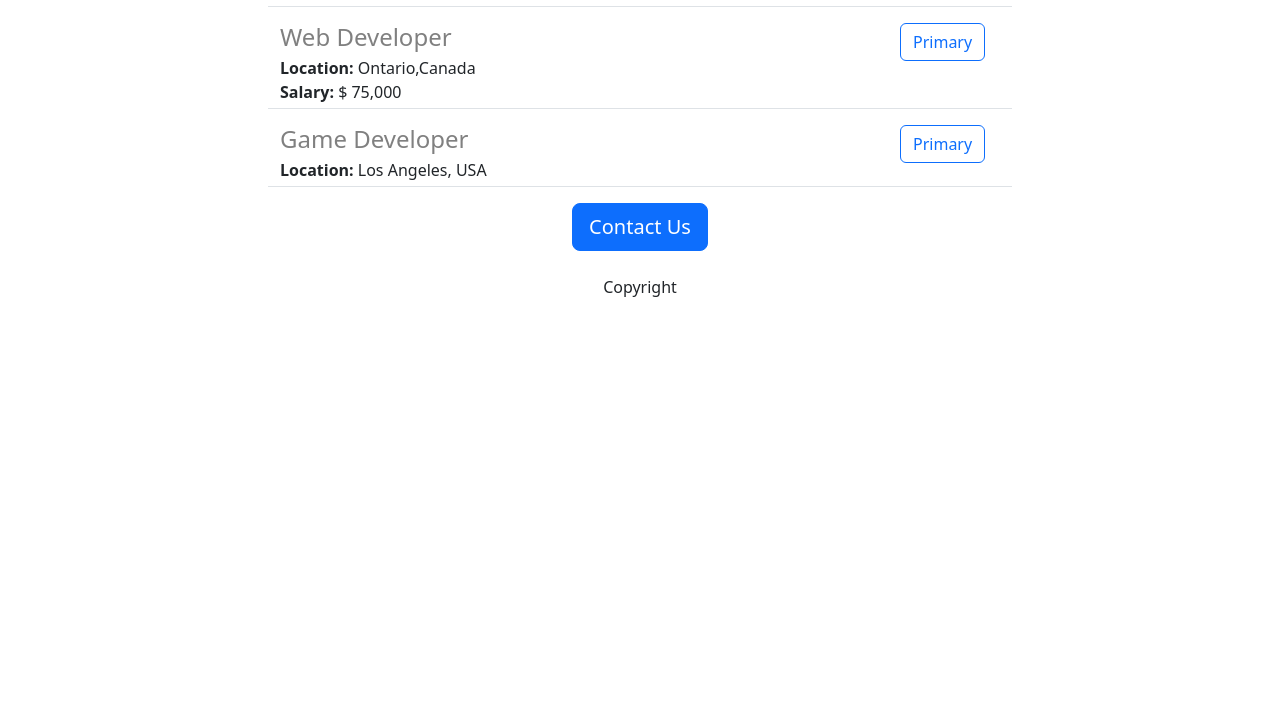
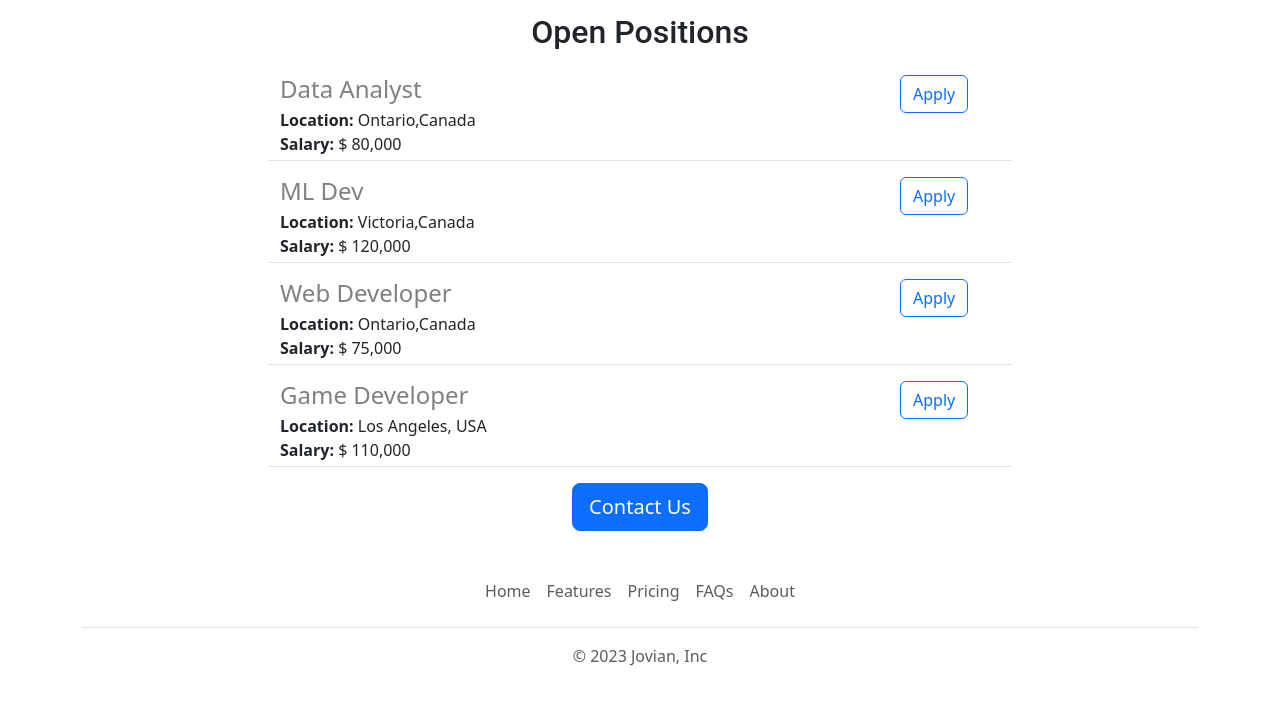
Before and after one commit to CesarB23/Web-Dev-Flask, a Flask app: page / in a window 1280 px wide. Shown: the part 925-1649 px from the top of the page. Before the commit the page ends 1222 px from the top, so only its background shows below. Run offline with Flask 3, Linux system fonts and the light colour scheme.

Commit message:
Added reusable templates at homepage

```diff
--- a/app.py
+++ b/app.py
@@ -1,40 +1,38 @@
-from flask import Flask,render_template,jsonify
+from flask import Flask, render_template, jsonify
 
 app = Flask(__name__)
 jobs = [
     {
-        'id':1,
-        'title':'Data Analyst',
-        'location':'Ontario,Canada',
-        'salary':'$ 80,000 '
+        "id": 1,
+        "title": "Data Analyst",
+        "location": "Ontario,Canada",
+        "salary": "$ 80,000 ",
+    },
+    {"id": 2, "title": "ML Dev", "location": "Victoria,Canada", "salary": "$ 120,000 "},
+    {
+        "id": 3,
+        "title": "Web Developer",
+        "location": "Ontario,Canada",
+        "salary": "$ 75,000 ",
     },
     {
-        'id':2,
-        'title':'ML Dev',
-        'location':'Victoria,Canada',
-        'salary':'$ 120,000 '
+        "id": 4,
+        "title": "Game Developer",
+        "location": "Los Angeles, USA",
+        "salary": "$ 110,000 ",
     },
-    {
-        'id':3,
-        'title':'Web Developer',
-        'location':'Ontario,Canada',
-        'salary':'$ 75,000 '
-    },
-    {
-        'id':4,
-        'title':'Game Developer',
-        'location':'Los Angeles, USA',
-        # 'salary':'$ 110,000 '
-    }
 ]
+
+
 @app.route("/")
 def hello_world():
-    return render_template('home.html',
-                           jobs=jobs,
-                           company_name='Jovian')
+    return render_template("home.html", jobs=jobs, company_name="Jovian")
+
+
 @app.route("/api/jobs")
 def list_jobs():
     return jsonify(jobs)
 
+
 if __name__ == "__main__":
-     app.run(host='0.0.0.0',debug=True)
+    app.run(host="0.0.0.0", debug=True)
--- a/static/style.css
+++ b/static/style.css
@@ -11,6 +11,7 @@
   width: 100%;
   height: 450px;
   object-fit: cover;
+  margin-bottom: 16px;
 }
 h2 {
   font-family: Roboto;
--- a/templates/home.html
+++ b/templates/home.html
@@ -30,10 +44,11 @@
         </div>
         </p>
         <div class="text-center">
-            <button class="btn btn-primary btn-lg">Contact Us</button>
-            <p class="mt-4">Copyright</p>
+            <a href="mailto:borjaruizcesar@gmail.com?subject=Questions about Jovian&body=Tell us your concerns"
+                class="btn btn-primary btn-lg">Contact Us</a>
         </div>
     </div>
+    {% include 'footer.html' %}
 </body>
 
 </html>
--- a/templates/jobitems.html
+++ b/templates/jobitems.html
@@ -13,8 +13,9 @@
         {% endif %}
     </div>
     <div class="col-2">
-        <button type="button" class="btn btn-outline-primary">
-            Primary
-        </button>
+        <a href="mailto:borjaruizcesar@gmail.com?subject=Application for {{job['title']}} " type="button"
+            class="btn btn-outline-primary float-right align-middle">
+            Apply
+        </a>
     </div>
 </div>
```
Also changed, not shown: other parts of templates/home.html (+24 -10 lines), 1 other file.
